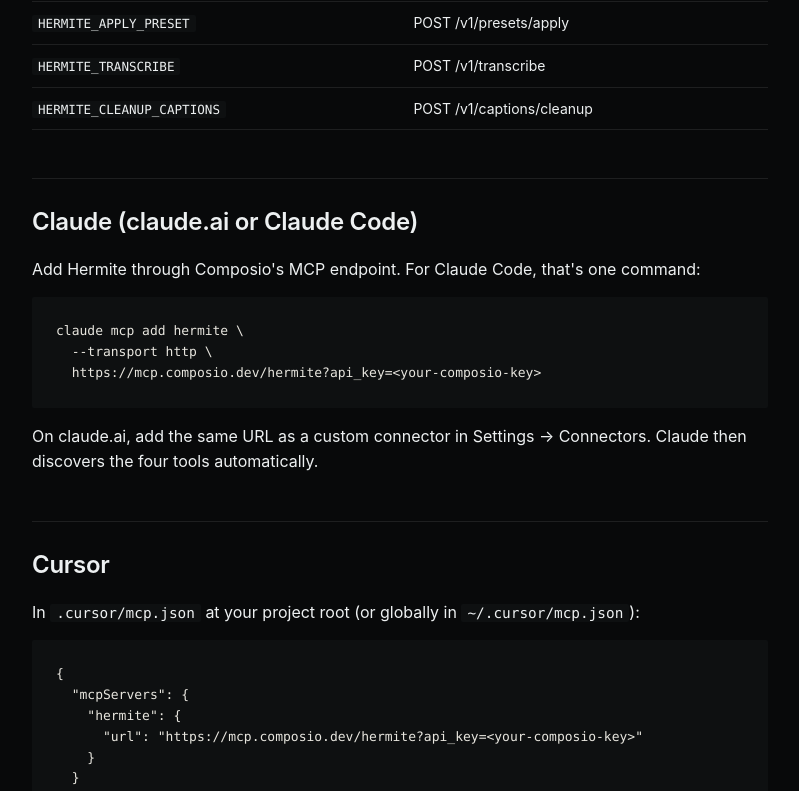
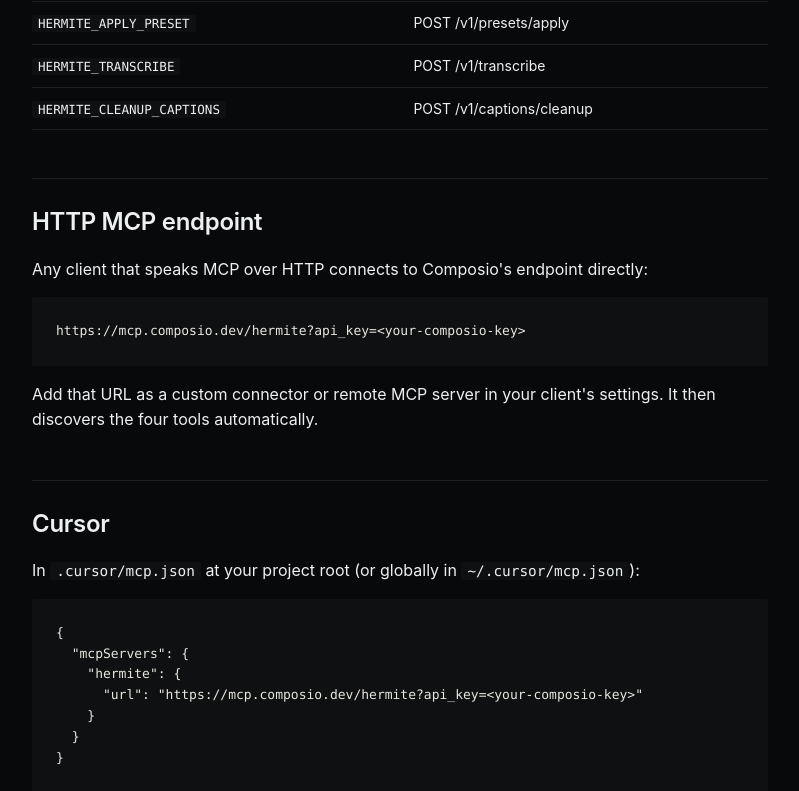
Before and after one commit to gafaraleshe/HermiteLabs, a Next.js app in the folder site/: page /docs/mcp in a window 1280 px wide. Shown: the part 680-1471 px from the top of the page, without its empty margins (236-1035 px from the left). Built offline with nearby package versions, Linux system fonts and the light colour scheme.

Commit message:
Describe MCP integration in client-neutral terms

```diff
--- a/site/app/(resolve)/docs/mcp/page.tsx
+++ b/site/app/(resolve)/docs/mcp/page.tsx
@@ -4,7 +4,7 @@ import Link from "next/link";
 export const metadata: Metadata = {
   title: "MCP & Composio setup",
   description:
-    "Connect Hermite as a tool for Claude, Cursor, or a custom agent via MCP and Composio.",
+    "Connect Hermite as a tool for Cursor or a custom agent via MCP and Composio.",
 };
 
 function Code({ children }: { children: string }) {
@@ -22,7 +22,7 @@ export default function McpGuide() {
       <p style={{ marginTop: "16px" }}>
         Hermite&apos;s enterprise API registers as a{" "}
         <strong>Composio toolkit</strong>, which means any MCP-compatible agent
-        — Claude, Cursor, or something you build — can call Hermite&apos;s
+        — Cursor, or something you build — can call Hermite&apos;s
         capabilities as ordinary tool calls: generate an easing curve,
         transcribe a file, clean up captions.
       </p>
@@ -76,17 +76,15 @@ export default function McpGuide() {
         </tbody>
       </table>
 
-      <h2 id="claude">Claude (claude.ai or Claude Code)</h2>
+      <h2 id="http">HTTP MCP endpoint</h2>
       <p>
-        Add Hermite through Composio&apos;s MCP endpoint. For Claude Code,
-        that&apos;s one command:
+        Any client that speaks MCP over HTTP connects to Composio&apos;s
+        endpoint directly:
       </p>
-      <Code>{`claude mcp add hermite \\
-  --transport http \\
-  https://mcp.composio.dev/hermite?api_key=<your-composio-key>`}</Code>
+      <Code>{`https://mcp.composio.dev/hermite?api_key=<your-composio-key>`}</Code>
       <p>
-        On claude.ai, add the same URL as a custom connector in Settings →
-        Connectors. Claude then discovers the four tools automatically.
+        Add that URL as a custom connector or remote MCP server in your
+        client&apos;s settings. It then discovers the four tools automatically.
       </p>
 
       <h2 id="cursor">Cursor</h2>
--- a/site/app/(resolve)/docs/page.tsx
+++ b/site/app/(resolve)/docs/page.tsx
@@ -38,7 +38,7 @@ export default function DocsIndex() {
           <Link href="/docs/mcp" style={{ textDecoration: "underline" }}>
             MCP &amp; Composio setup
           </Link>{" "}
-          — connect Hermite as a tool for Claude, Cursor, or a custom agent.
+          — connect Hermite as a tool for Cursor or a custom agent.
         </li>
       </ul>
 
--- a/site/data/roadmap.json
+++ b/site/data/roadmap.json
@@ -140,7 +140,7 @@
         {
           "id": "mcp",
           "title": "MCP integration via Composio",
-          "blurb": "Hermite registered as a Composio toolkit, so Claude, Cursor, or any MCP-compatible agent can call it as tool calls.",
+          "blurb": "Hermite registered as a Composio toolkit, so Cursor or any MCP-compatible agent can call it as tool calls.",
           "status": "planned"
         }
       ]
```
Also changed, not shown: 2 other files (tests, documents, lock files or other folders).
